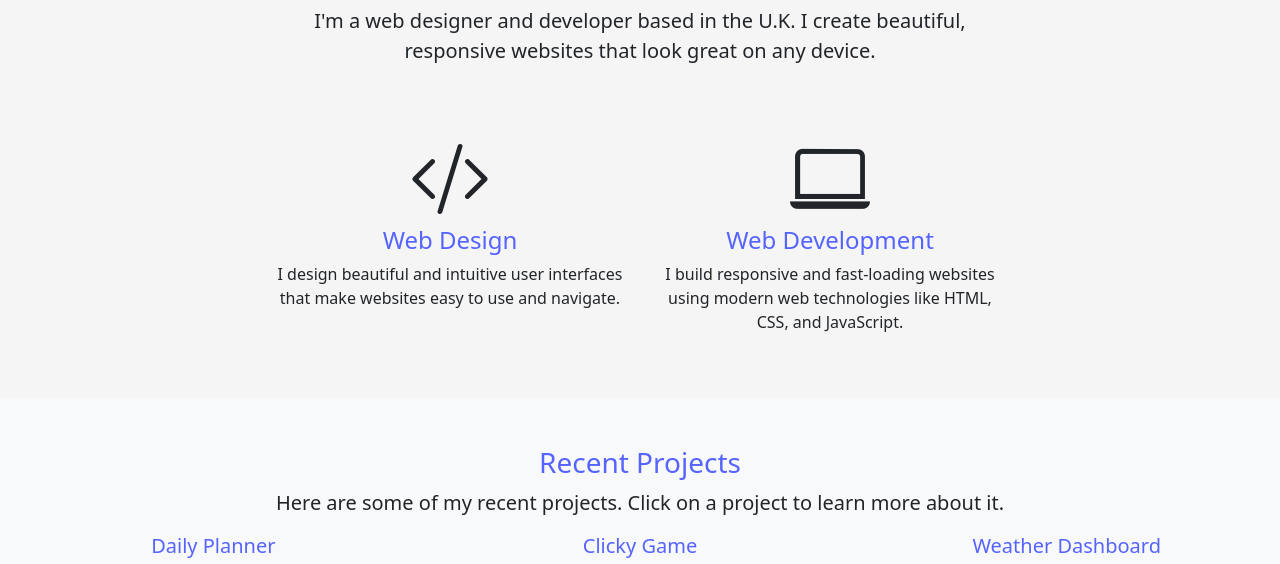
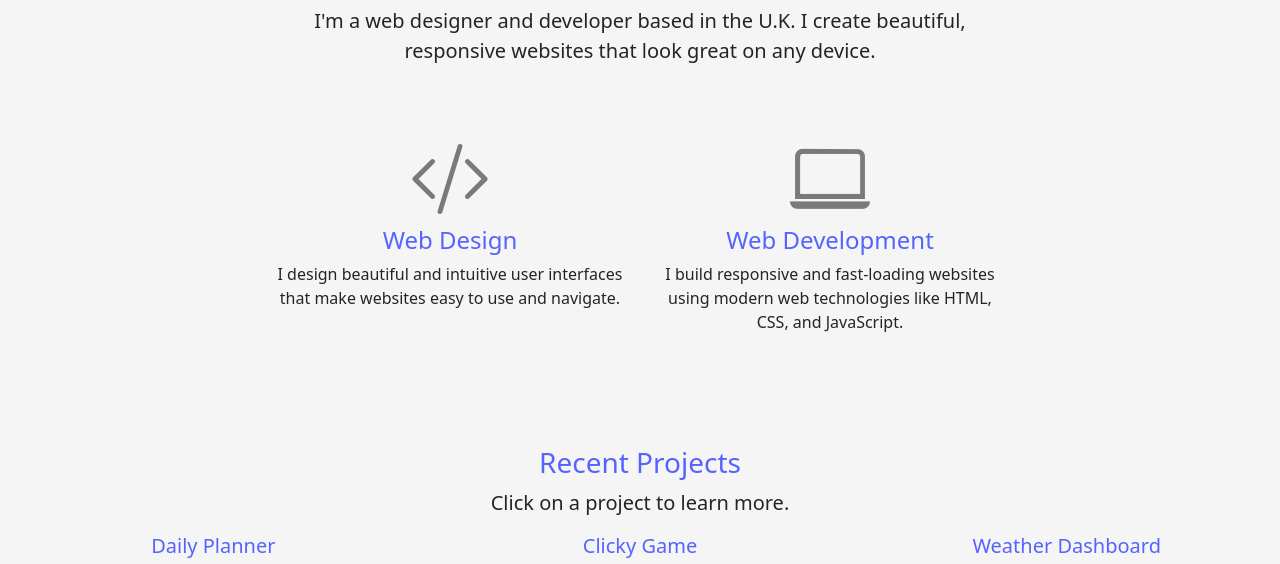
Before and after one commit to TamaraJoniec/React-Portfolio, a React (Create React App) app: page /React-Portfolio in a window 1280 px wide. Shown: the part 900-1464 px from the top of the page. Built offline with nearby package versions, Linux system fonts and the light colour scheme; grey boxes are pictures that could not be loaded; the HTML template or start-up script is replaced by a standard one.

Commit message:
removed bg-light, changed colour of icons

```diff
--- a/src/components/pages/Home.js
+++ b/src/components/pages/Home.js
@@ -47,11 +47,11 @@ function Home() {
         </Row>
       </Container>
       {/* Projects section */}
-      <Container fluid className="bg-light py-5">
+      <Container fluid className="py-5">
         <Row className="justify-content-center">
           <Col md={8} className="text-center">
             <h3 className='subHeading'>Recent Projects</h3>
-            <p className="lead">Here are some of my recent projects. Click on a project to learn more about it.</p>
+            <p className="lead">Click on a project to learn more.</p>
           </Col>
         </Row>
         <Row className="justify-content-center">
--- a/src/styles.css
+++ b/src/styles.css
@@ -76,7 +76,6 @@ html {
   /* Slight darkening on hover */
 }
 
-
 .navbar ul {
   position: fixed;
   /* Fullscreen overlay */
@@ -143,7 +142,6 @@ html {
   /* This ensures the gradient is behind the content of .home-container */
 }
 
-
 .btn-secondary {
   background-color: var(--secondary-color);
   border-color: var(--secondary-color);
@@ -196,6 +194,11 @@ header {
   color: white;
 }
 
+/* about */
+.bi.bi-code-slash,
+.bi.bi-laptop {
+  color: #7a7a7a; /* This is a soft gray color */
+}
 /* Simplify the design */
 footer {
   text-align: center;
@@ -203,6 +206,14 @@ footer {
   margin-bottom: 20px;
 }
 
+/* Projet gallery */
+.card-img-top {
+  width: 100%; /* or whatever width you desire */
+  height: 50%; /* or whatever height you desire */
+}
+div .card-body {
+  height: 50%; /* or whatever height you desire */
+}
 /* Contact page */
 .contact-container {
   max-width: 100%;
```
Also changed, not shown: 12 other files (tests, documents, lock files or other folders).
